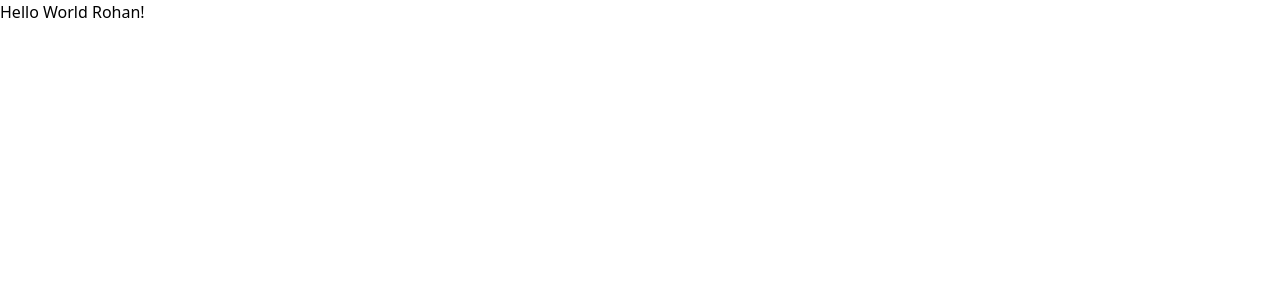
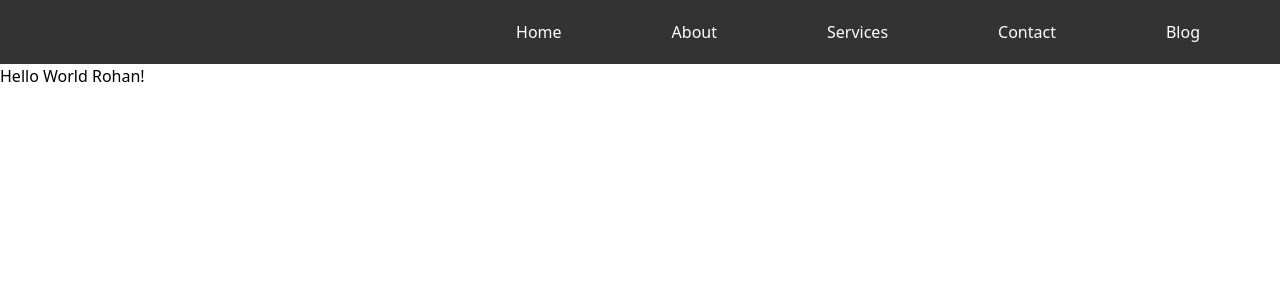
Before and after one commit to rohanharugop/LEportal, a React (Create React App) app: page / in a window 1280 px wide. Shown: the top 300 px of the page. Built offline with nearby package versions, Linux system fonts and the light colour scheme.

Commit message:
navbar update

```diff
--- a/src/App.js
+++ b/src/App.js
@@ -1,6 +1,8 @@
+import HorizontalNav from "./components/navBarStuff/HorizontalNav";
 function App() {
   return (
     <div>
+      <HorizontalNav/>
       <h1>Hello World Rohan!</h1>
     </div>
   );
--- /dev/null
+++ b/src/components/navBarStuff/HorizontalNav.css
@@ -0,0 +1,38 @@
+/* Styling for the horizontal navigation bar */
+.horizontal-nav {
+    width: 100%;
+    background-color: #333;
+    overflow: hidden; /* Ensures content is contained within the nav */
+  }
+
+  /* Styling the unordered list to display horizontally */
+  .horizontal-nav ul {
+    margin: 0px;
+    padding: 0px;
+    list-style: none;
+    display: flex;
+    justify-content: right; /* Centers the nav items horizontally */
+  }
+
+
+  .horizontal-nav li {
+    margin: 20;
+    padding: 0;
+    margin-right: 50px;
+    justify-content: space-between;
+  }
+
+  /* Styling each link */
+  .horizontal-nav a {
+    display: block;
+    color: white;
+    text-align: center;
+    padding: 20px 30px;
+    text-decoration: none;
+    transition: background-color 0.3s;
+  }
+
+  /* Hover effect for links */
+  .horizontal-nav a:hover {
+    background-color: #2f4e85;
+  }
--- /dev/null
+++ b/src/components/navBarStuff/HorizontalNav.jsx
@@ -0,0 +1,18 @@
+import React from 'react';
+import './HorizontalNav.css'; // Importing CSS for styling
+
+const HorizontalNav = () => {
+  return (
+    <nav className="horizontal-nav">
+      <ul>
+        <li><a href="#home">Home</a></li>
+        <li><a href="#about">About</a></li>
+        <li><a href="#services">Services</a></li>
+        <li><a href="#contact">Contact</a></li>
+        <li><a href="#blog">Blog</a></li>
+      </ul>
+    </nav>
+  );
+};
+
+export default HorizontalNav;
```
